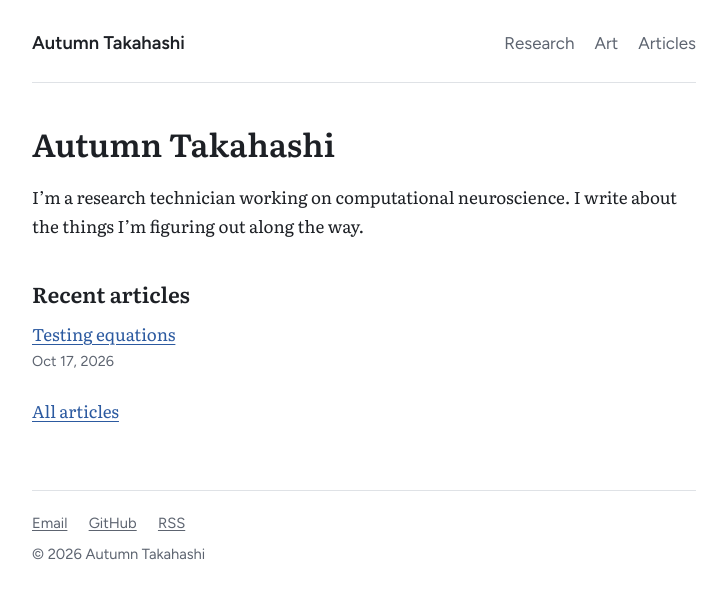
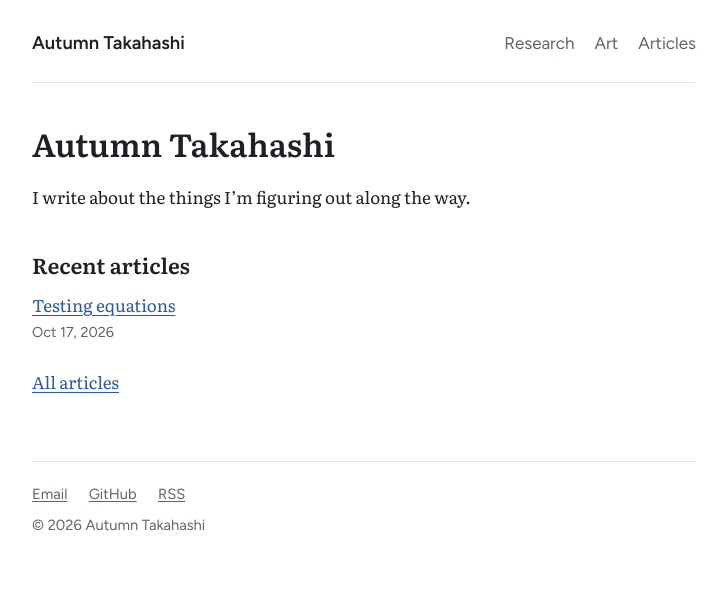
Before and after one commit to autumntakahashi/autumntakahashi.github.io, a Jekyll site: the page built from index.md, in a window 1280 px wide. Shown: the top 599 px of the page, without its empty margins (276-1002 px from the left). Built offline with Jekyll 4.4.1, drawn with Linux system fonts in a browser that asks for light colours.

Commit message:
Fix formatting in index.md

```diff
--- a/index.md
+++ b/index.md
@@ -4,7 +4,7 @@ title: Home
 ---
 <h1>{{ site.title }}</h1>
 
-I'm a research technician working on computational neuroscience.  I write about the things I'm figuring out along the way.
+I write about the things I'm figuring out along the way.
 
 
 ## Recent articles
```
